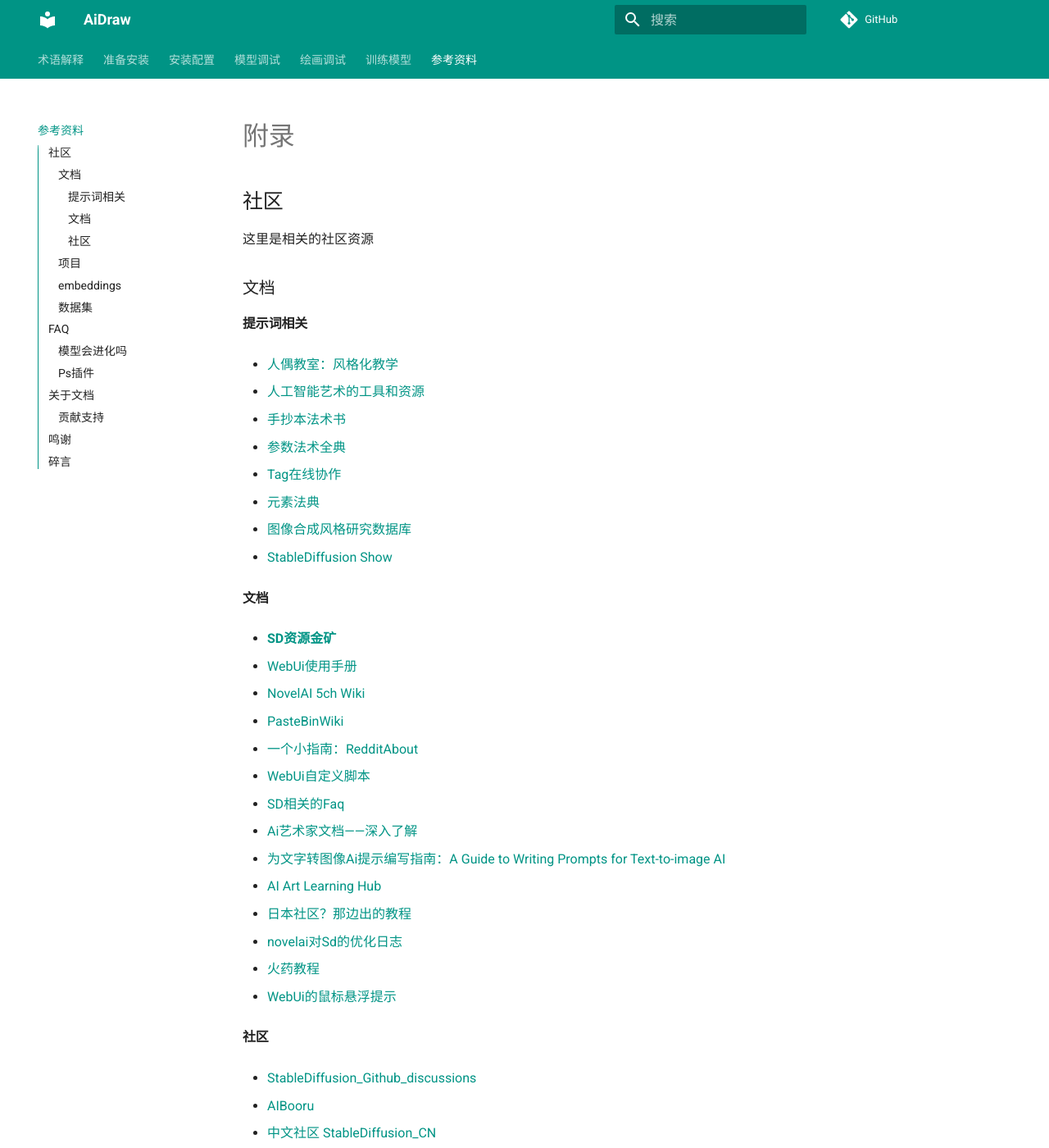
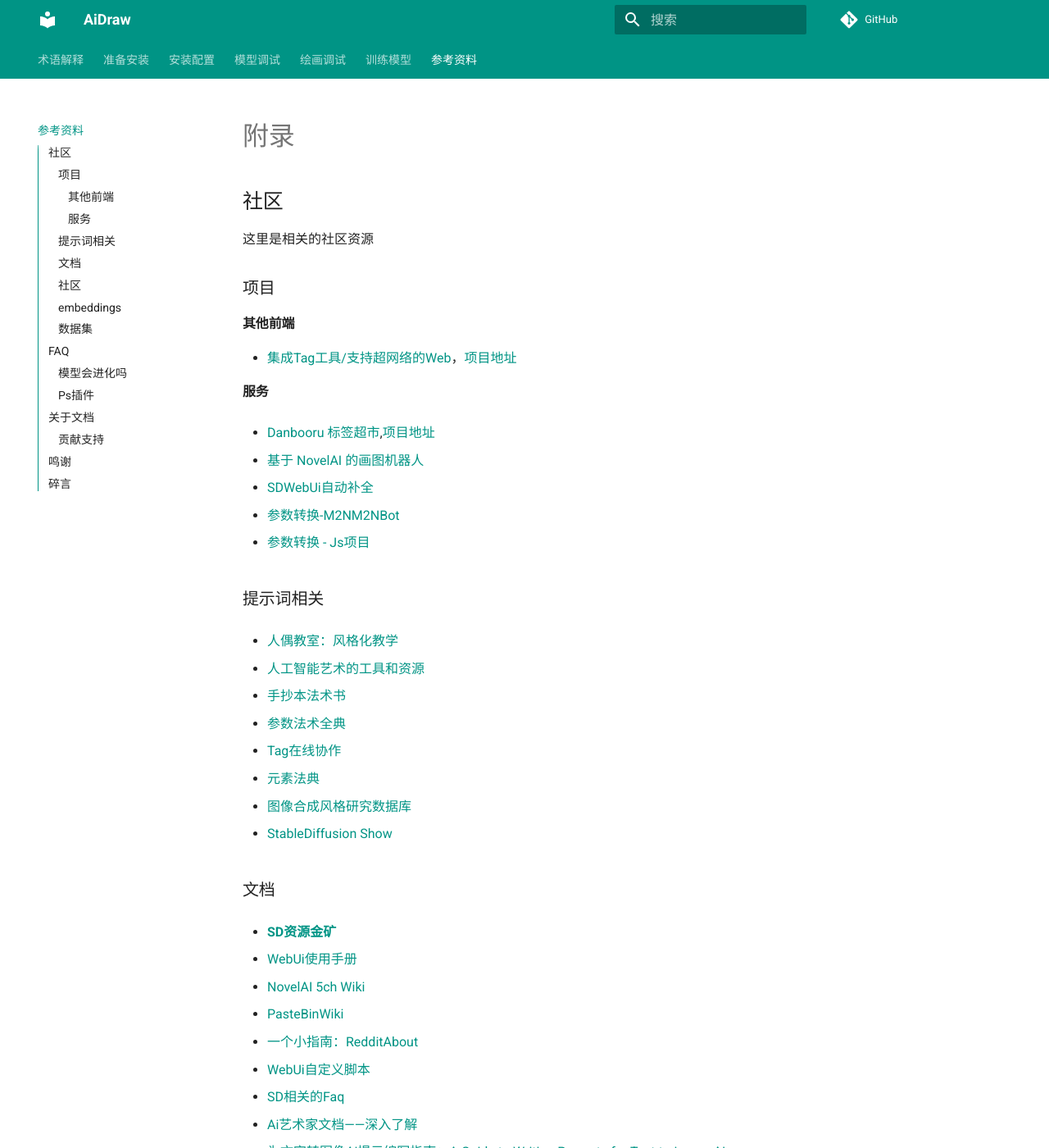
Before and after one commit to sudoskys/StableDiffusionBook, an MkDocs documentation site: the page built from docs/7_landing.md, in a window 1280 px wide and 1400 px high. Shown: the whole window at 82% size. Built offline with MkDocs 1.6.1 and Material for MkDocs 9.7.7, drawn with Linux system fonts in a browser that asks for light colours; comment, search, counter and statistics services are not loaded; some of the changed text lies outside the part shown.

Commit message:
添加内容

```diff
--- a/docs/7_landing.md
+++ b/docs/7_landing.md
@@ -7,10 +7,26 @@
 
 这里是相关的社区资源
 
+### 项目
 
-### 文档
+#### 其他前端
 
-#### 提示词相关
+- [集成Tag工具/支持超网络的Web](https://kamiya.hudaye.work/)，[项目地址](https://git.hudaye.work/MiuliKain/Kamiya-OpenUI)
+
+#### 服务
+
+- [Danbooru 标签超市](https://tags.novelai.dev/),[项目地址](https://github.com/wfjsw/danbooru-diffusion-prompt-builder)
+
+- [基于 NovelAI 的画图机器人](https://github.com/koishijs/novelai-bot#token)
+
+- [SDWebUi自动补全]( https://github.com/DominikDoom/a1111-sd-webui-tagcomplete)
+
+- [参数转换-M2NM2NBot](https://t.me/M2NM2NBot)
+
+- [参数转换 - Js项目](https://naisd5ch.github.io/novel-ai-5ch-wiki-js/)
+
+
+### 提示词相关
 
 - [人偶教室：风格化教学](https://www.yuque.com/longyuye/lmgcwy)
 
@@ -28,7 +44,7 @@
 
 - [StableDiffusion Show](https://t.me/StableDiffusion_Show)
 
-#### 文档
+### 文档
 
 - **[SD资源金矿](https://rentry.org/sdupdates)**
 
@@ -58,7 +74,7 @@
 
 - [WebUi的鼠标悬浮提示](https://github.com/AUTOMATIC1111/stable-diffusion-webui/blob/master/javascript/hints.js)
 
-#### 社区
+### 社区
 
 - [StableDiffusion_Github_discussions](https://github.com/AUTOMATIC1111/stable-diffusion-webui/discussions)
 
```
Also changed, not shown: other parts of docs/7_landing.md (+0 -9 lines), docs/2_prepare.md (+1 -1 lines), docs/5_drawing.md (+26 -1 lines), docs/index.md (+1 -2 lines).
